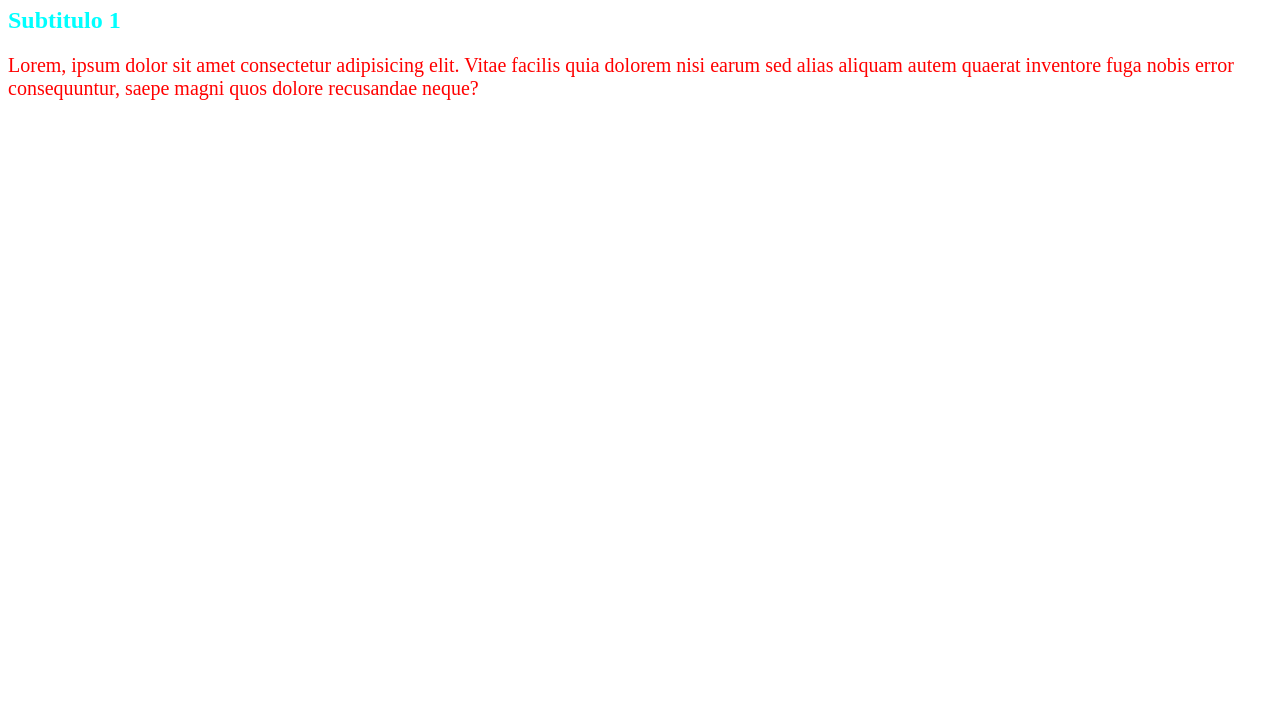
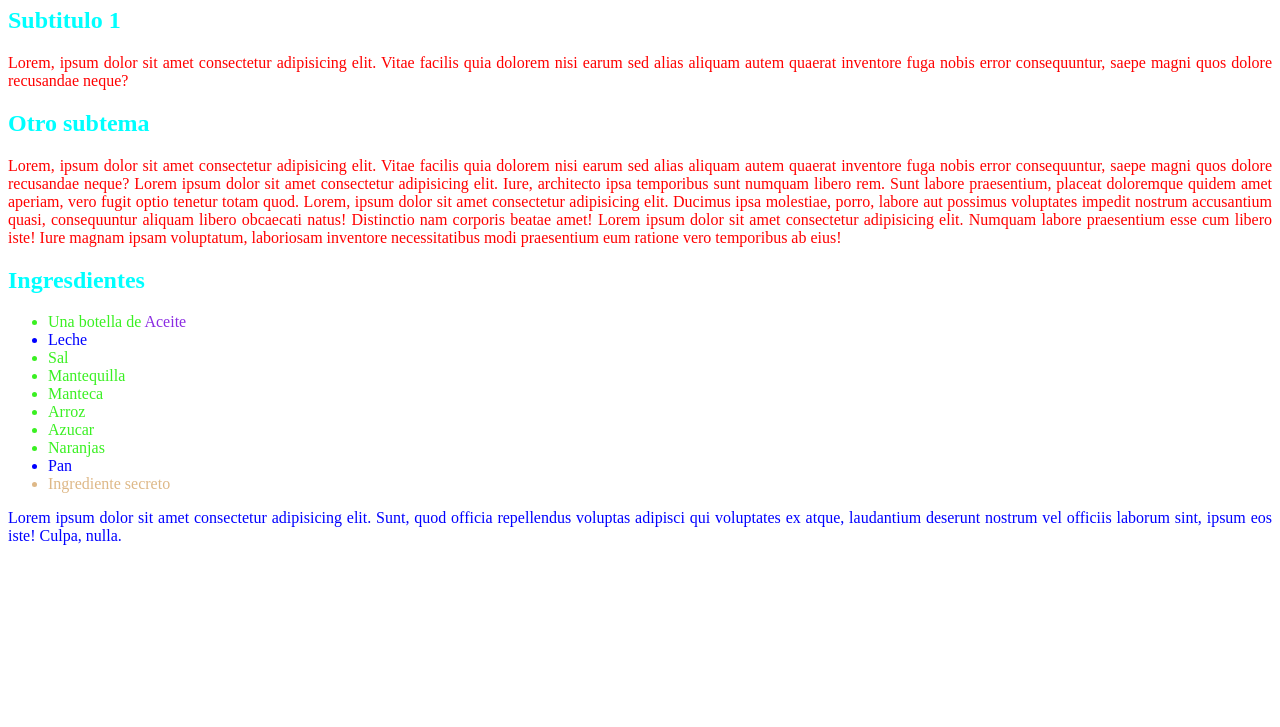
Before and after one commit to FepDev25/HTML-Y-CSS, a plain HTML site: page CSS/2. Selectores/index.html in a window 1280 px wide. Shown: the part 73-800 px from the top of the page. Drawn offline with Linux system fonts and the light colour scheme.

Commit message:
Selectores

```diff
--- a/CSS/2. Selectores/estilos.css
+++ b/CSS/2. Selectores/estilos.css
@@ -1,6 +1,30 @@
-/* Esta es una hoja de estilos
-/* Muchas formas de seleccionar elementos, esto se llaman Selectores */
+/*Selector por elemento */
 
 h2 {
     color: aqua;
 }
+
+p{
+    color: red;
+    text-align: justify;
+}
+
+li {
+    color: #3af022;
+}
+
+span{
+    color: blueviolet;
+}
+
+/*Selector por clase
+Todos los elementos que pertenezcan a la clase, tendran ese estilo */
+
+.mi_clase {
+    color: blue;
+}
+
+/*Selector por  ID: A un elemento unico */
+#ingrediente_secreto{
+    color: burlywood;
+}
--- a/CSS/2. Selectores/index.html
+++ b/CSS/2. Selectores/index.html
@@ -1,29 +1,46 @@
 <!DOCTYPE html>
 <html>
     <head>
-        <!-- Tercer forma y recomendada: Enlazar el html con un script css independiente-->
         <link rel="stylesheet" href="estilos.css">
-        <title>Introduccion a CSS</title>
+        <title>Selectores CSS</title>
     </head>
 
     <body>
+        <!-- Clases: Asignarle a un elemento una clase y separarlos por clases distintas -->
+        <!-- ID: identificador unico -->
+
         <h1>Titulo de mi Pagina</h1>
 
         <h2>Subtitulo 1</h2>
 
-        <!-- Primer forma de dar estilo: Dar estilo en linea-->
-        <p style="color: red;">
+        <p>
             Lorem, ipsum dolor sit amet consectetur adipisicing elit. Vitae facilis quia dolorem nisi earum sed alias aliquam autem quaerat inventore fuga nobis error consequuntur, saepe magni quos dolore recusandae neque?
         </p>
 
-        <!-- Segunda forma: Dar estilo mediante la etiqueta style -->
-        <style>
-            h1{
-                color: blue;
-            }
-            p{
-                font-size: 20px;
-            }
-        </style>
+        <h2>Otro subtema </h2>
+        <p>
+            Lorem, ipsum dolor sit amet consectetur adipisicing elit. Vitae facilis quia dolorem nisi earum sed alias aliquam autem quaerat inventore fuga nobis error consequuntur, saepe magni quos dolore recusandae neque?
+            Lorem ipsum dolor sit amet consectetur adipisicing elit. Iure, architecto ipsa temporibus sunt numquam libero rem. Sunt labore praesentium, placeat doloremque quidem amet aperiam, vero fugit optio tenetur totam quod.
+            Lorem, ipsum dolor sit amet consectetur adipisicing elit. Ducimus ipsa molestiae, porro, labore aut possimus voluptates impedit nostrum accusantium quasi, consequuntur aliquam libero obcaecati natus! Distinctio nam corporis beatae amet!
+            Lorem ipsum dolor sit amet consectetur adipisicing elit. Numquam labore praesentium esse cum libero iste! Iure magnam ipsam voluptatum, laboriosam inventore necessitatibus modi praesentium eum ratione vero temporibus ab eius!
+        </p>
+
+        <h2>Ingresdientes</h2>
+        <ul>
+            <li>Una botella de <span>Aceite</span></li>
+            <li class="mi_clase">Leche</li>
+            <li>Sal</li>
+            <li>Mantequilla</li>
+            <li>Manteca</li>
+            <li>Arroz</li>
+            <li>Azucar</li>
+            <li>Naranjas</li>
+            <li class="mi_clase">Pan</li>
+            <li id="ingrediente_secreto">Ingrediente secreto</li>
+        </ul>
+
+        <p class="mi_clase">
+            Lorem ipsum dolor sit amet consectetur adipisicing elit. Sunt, quod officia repellendus voluptas adipisci qui voluptates ex atque, laudantium deserunt nostrum vel officiis laborum sint, ipsum eos iste! Culpa, nulla.
+        </p>
     </body>
 </html>
```
